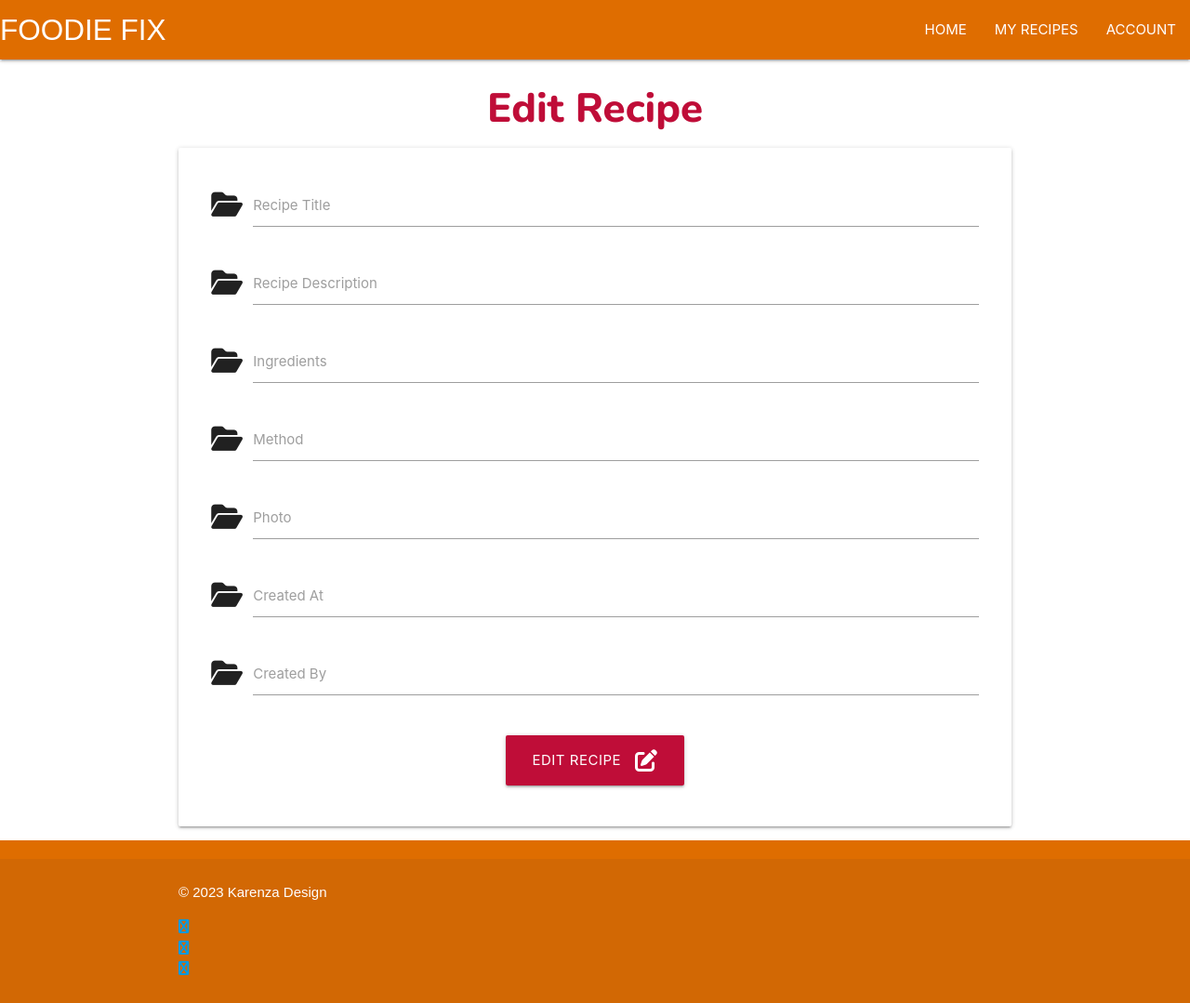
After one commit to Renz2299/foodie-fix, a Flask app: template foodiefix/templates/edit_recipe.html in a window 1280 px wide. The commit adds this page. Shown: the whole page at 93% size. Run offline with Flask 2, Linux system fonts and the light colour scheme; the template is opened without the code that fills it, so the values that code supplies are empty; some web fonts are replaced.

Commit message:
edit recipe functionality partly setup - Need to work on user table to get this working as the user is the fkey

```diff
--- /dev/null
+++ b/foodiefix/templates/edit_recipe.html
@@ -0,0 +1,57 @@
+{% extends "base.html" %}
+{% block content %}
+
+<h3 class="deep-fuscia-text nunito center-align">Edit Recipe</h3>
+
+<div class="row card-panel">
+    <form class="col s12" method="POST" action="{{ url_for('edit_recipe', recipe_id=recipe.id) }}">
+        <!-- recipe details -->
+        <div class="row">
+            <div class="input-field col s12">
+                <i class="fas fa-folder-open prefix"></i>
+                <input id="recipe_title" name="recipe_title" value="{{ recipe.recipe_title }}" minlength="5" maxlength="50" type="text" class="validate" required>
+                <label for="recipe_title">Recipe Title</label>
+            </div>
+            <div class="input-field col s12">
+                <i class="fas fa-folder-open prefix"></i>
+                <input id="recipe_description" name="recipe_description" value="{{ recipe.recipe_description }}" maxlength="255" type="text" class="validate" required>
+                <label for="recipe_description">Recipe Description</label>
+            </div>
+            <div class="input-field col s12">
+                <i class="fas fa-folder-open prefix"></i>
+                <input id="recipe_ingredients" name="recipe_ingredients" value="{{ recipe.recipe_ingredients }}" maxlength="255" type="text" class="validate" required>
+                <label for="recipe_ingredients">Ingredients</label>
+            </div>
+            <div class="input-field col s12">
+                <i class="fas fa-folder-open prefix"></i>
+                <input id="recipe_method" name="recipe_method" value="{{ recipe.recipe_method }}" type="text" class="validate" required>
+                <label for="recipe_method">Method</label>
+            </div>
+            <div class="input-field col s12">
+                <i class="fas fa-folder-open prefix"></i>
+                <input id="recipe_photo" name="recipe_photo" value="{{ recipe.recipe_photo }}" maxlength="255" type="text" class="validate">
+                <label for="recipe_photo">Photo</label>
+            </div>
+            <div class="input-field col s12">
+                <i class="fas fa-folder-open prefix"></i>
+                <input id="created_at" name="created_at" value="{{ recipe.created_at }}" type="text" class="datepicker validate">
+                <label for="created_at">Created At</label>
+            </div>
+            <div class="input-field col s12">
+                <i class="fas fa-folder-open prefix"></i>
+                <input id="created_by" name="created_by" value="{{ recipe.created_by }}" maxlength="20" type="text" class="validate">
+                <label for="created_by">Created By</label>
+            </div>
+        </div>
+        <!-- submit button -->
+        <div class="row">
+            <div class="col s12 center-align">
+                <button type="submit" class="btn-large bg-deep-fuscia">
+                    Edit Recipe <i class="fas fa-edit right"></i>
+                </button>
+            </div>
+        </div>
+    </form>
+</div>
+
+{% endblock %}
--- a/foodiefix/templates/recipe.html
+++ b/foodiefix/templates/recipe.html
@@ -9,6 +9,10 @@
             </div>
         </div>
     </div>
+</div>
+
+<div class="card-action">
+    <a href="{{ url_for('edit_recipe', recipe_id=recipe.id) }}" class="btn bg-deep-fuscia">Edit Recipe</a>
 </div>
 
 <div class="row">
```
Also changed, not shown: foodiefix/routes.py (+17 -1 lines), README.md.
